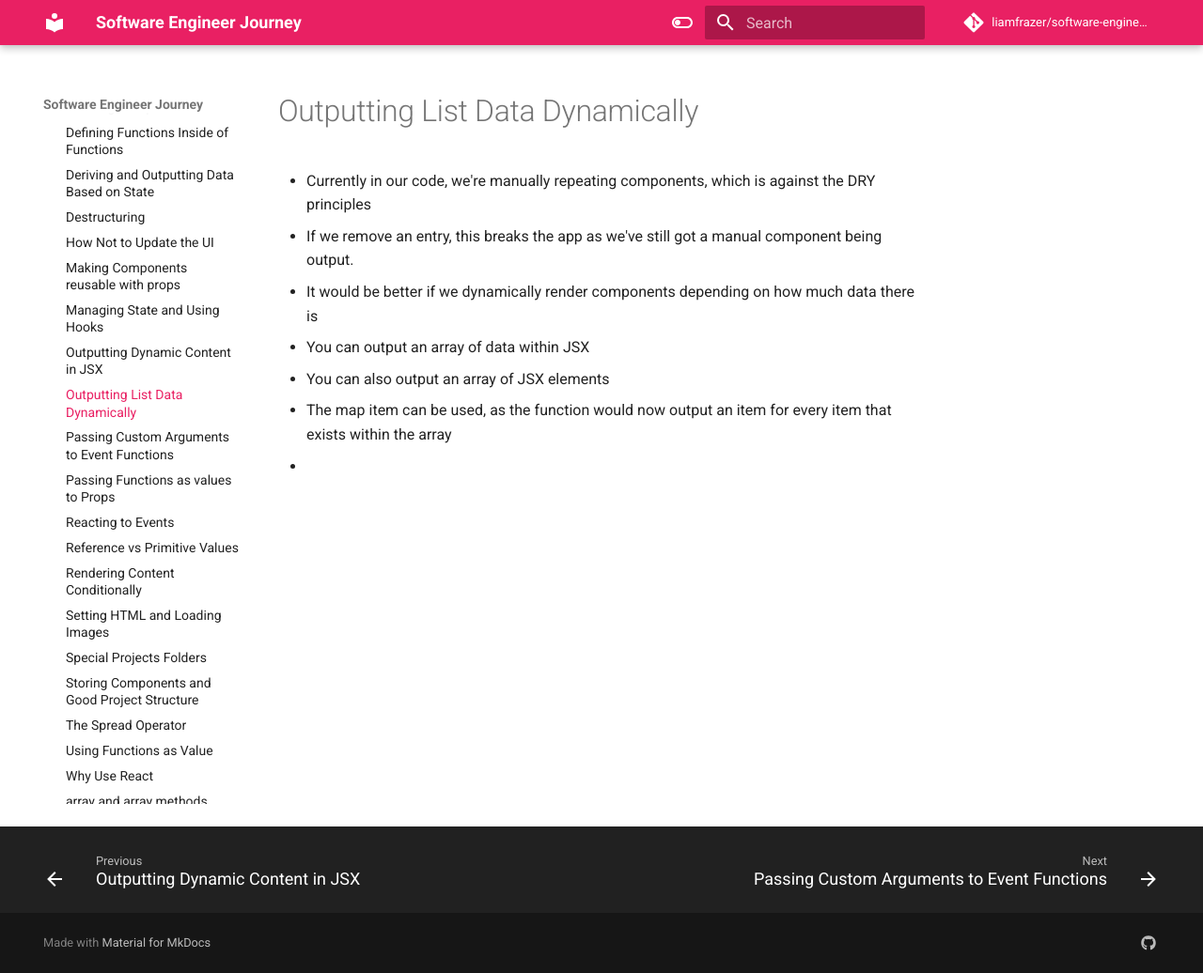
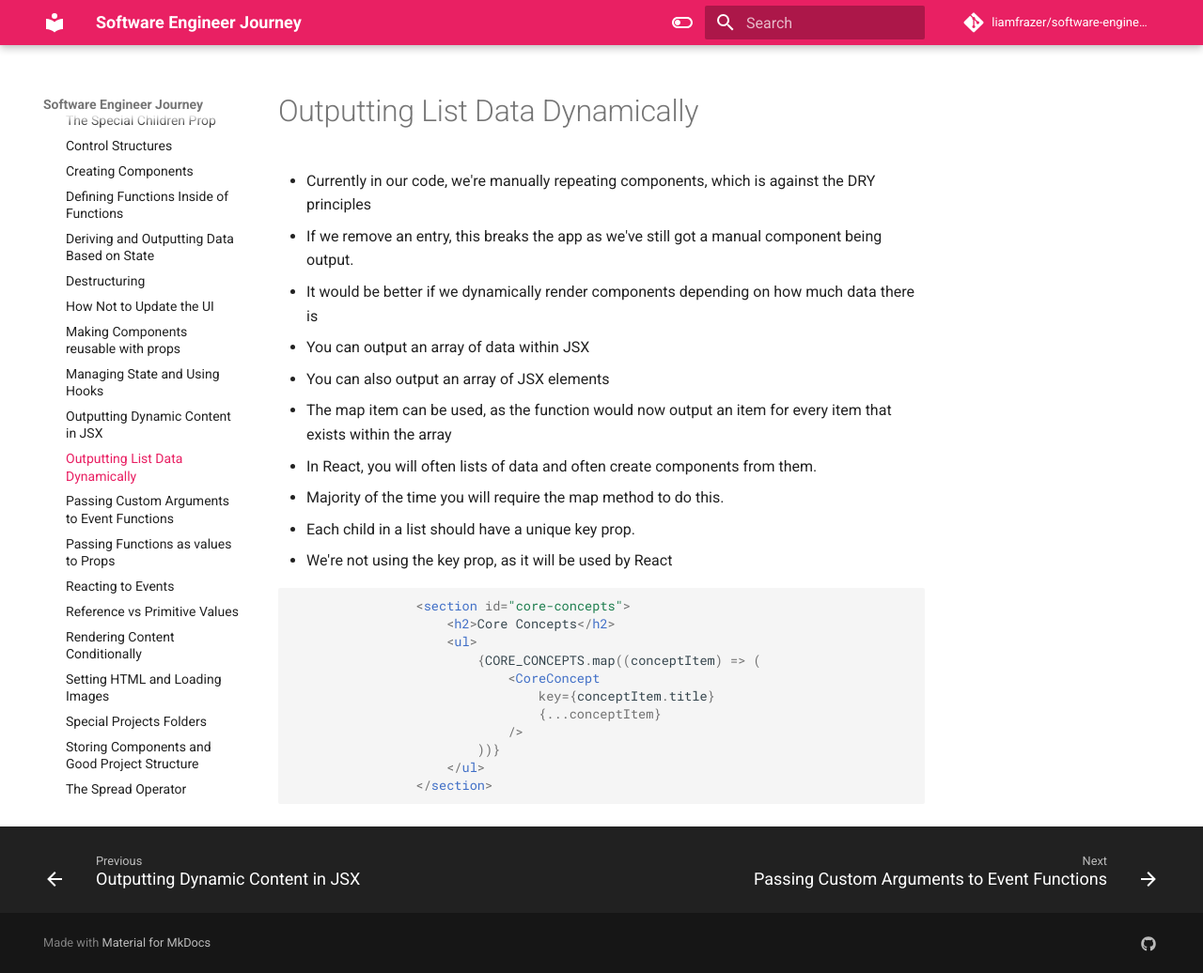
Before and after one commit to liamfrazer/software-engineer-journey, an MkDocs documentation site: the page built from docs/Learning/The Complete React Guide/Outputting List Data Dynamically.md, in a window 1280 px wide and 1036 px high. Shown: the whole window at 94% size. Built offline with MkDocs 1.6.1 and Material for MkDocs 9.7.7, drawn with Linux system fonts in a browser that asks for light colours; comment, search, counter and statistics services are not loaded.

Commit message:
vault backup: 2023-12-17 16:34:49

````diff
--- a/docs/Learning/The Complete React Guide/Outputting List Data Dynamically.md
+++ b/docs/Learning/The Complete React Guide/Outputting List Data Dynamically.md
@@ -14,4 +14,22 @@ tags:
 * You can also output an array of JSX elements
 * The map item can be used, as the function would now output an item for every item that exists within the array
 
-*
+* In React, you will often lists of data and often create components from them.
+* Majority of the time you will require the map method to do this.
+
+* Each child in a list should have a unique key prop.
+* We're not using the key prop, as it will be used by React
+
+```jsx
+				<section id="core-concepts">
+					<h2>Core Concepts</h2>
+					<ul>
+						{CORE_CONCEPTS.map((conceptItem) => (
+							<CoreConcept
+								key={conceptItem.title}
+								{...conceptItem}
+							/>
+						))}
+					</ul>
+				</section>
+```
````
